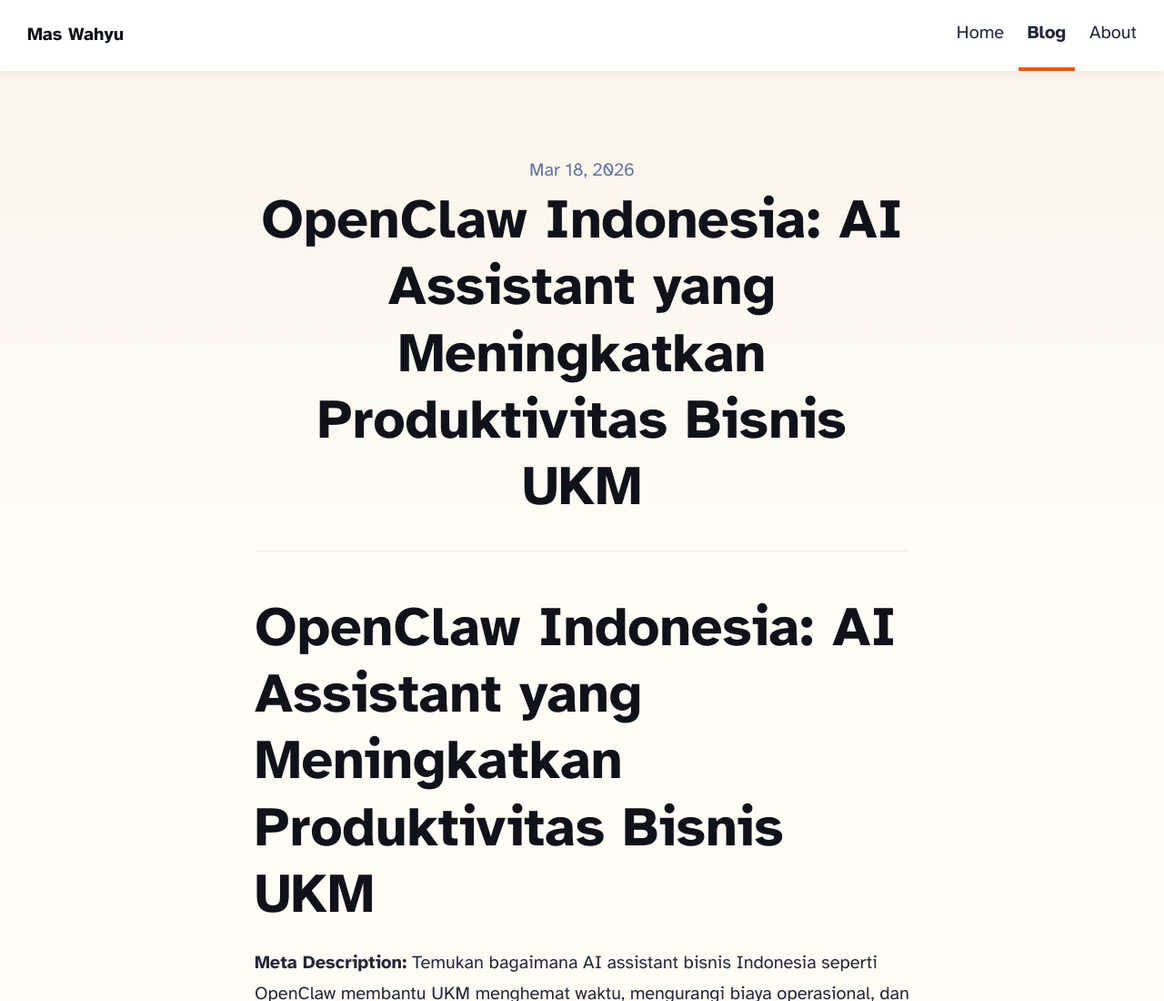
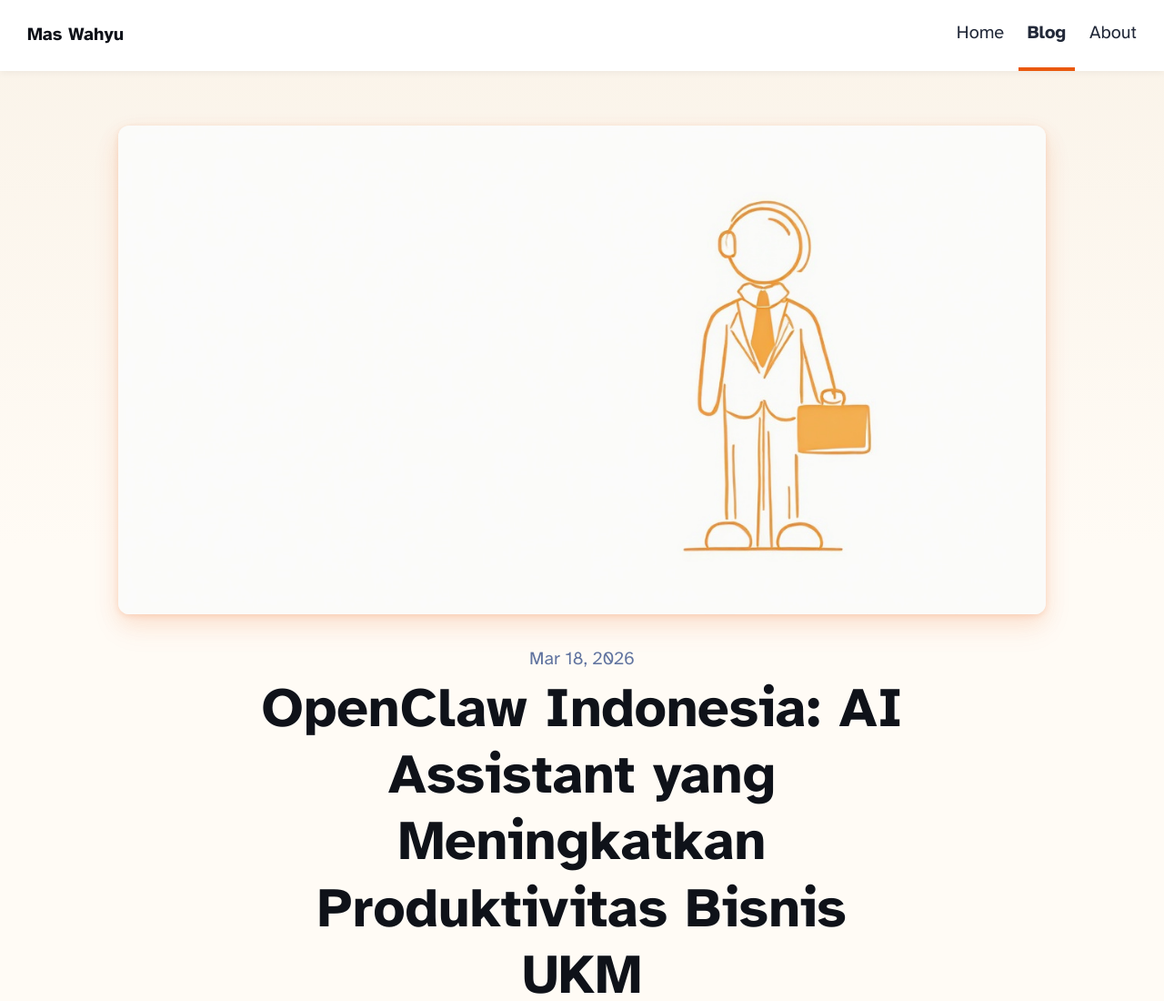
Before and after one commit to PseudoPort/maswahyu-blog, an Astro site: page /blog/openclaw-ai-assistant-ukm in a window 1280 px wide. Shown: the top 1100 px of the page at 91% size. Built offline with nearby package versions, Linux system fonts and the light colour scheme; Astro itself is replaced by a stand-in of ours.

Commit message:
Add AI-generated hero image for blog post

```diff
--- a/src/content/blog/openclaw-ai-assistant-ukm.md
+++ b/src/content/blog/openclaw-ai-assistant-ukm.md
@@ -2,6 +2,7 @@
 title: 'OpenClaw Indonesia: AI Assistant yang Meningkatkan Produktivitas Bisnis UKM'
 description: 'Temukan bagaimana AI assistant bisnis Indonesia seperti OpenClaw membantu UKM menghemat waktu, mengurangi biaya operasional, dan meningkatkan produktivitas secara signifikan.'
 pubDate: 2026-03-18
+heroImage: ../../assets/blog-hero.jpg
 ---
 
 # OpenClaw Indonesia: AI Assistant yang Meningkatkan Produktivitas Bisnis UKM
```
Also changed, not shown: src/assets/blog-hero.jpg (added).
